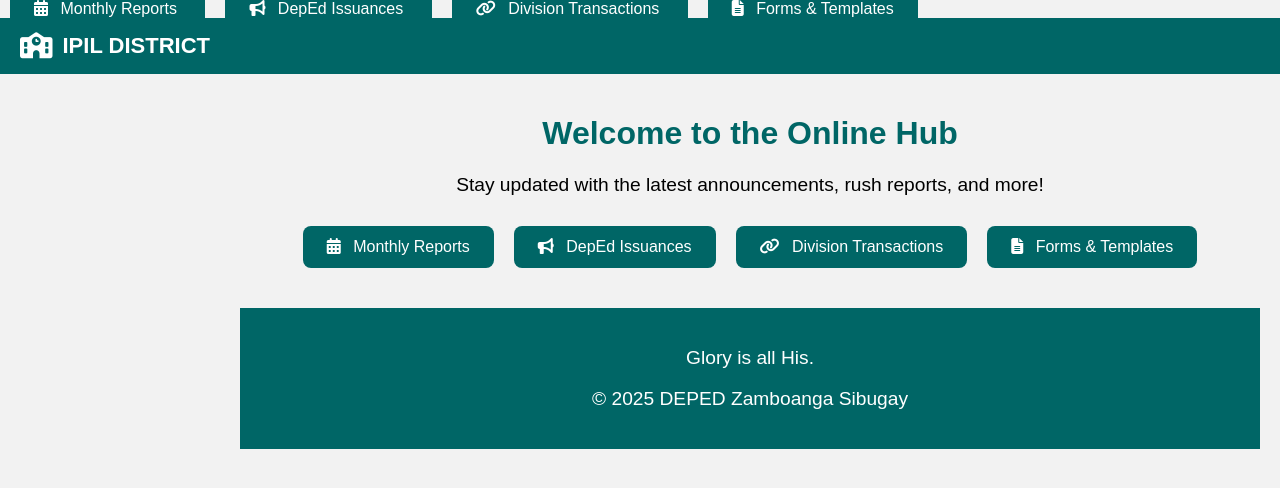
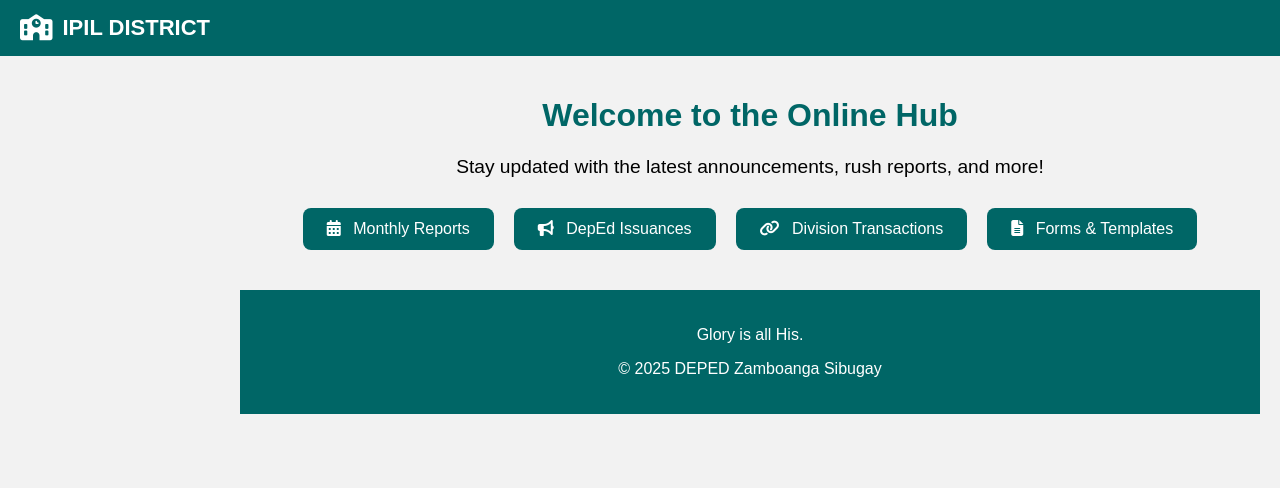
Before and after one commit to MarlahBalbuena/ipil-district-website, a plain HTML site: page index.html in a window 1280 px wide. Drawn offline with Linux system fonts and the light colour scheme.

Commit message:
Update index.html

```diff
--- a/index.html
+++ b/index.html
@@ -236,18 +236,12 @@
 <body>
 
   <!-- Sidebar -->
- <a href="https://drive.google.com/drive/folders/1InYL33i-PDf-ubmUanEcbEbqKkuzK3Di" class="service-btn" target="_blank">
-    <i class="fas fa-calendar-alt"></i> Monthly Reports
-  </a>
-  <a href="https://drive.google.com/drive/folders/1mVW6OUgrg_irr_ebAKazh6678CNP-_Cz" class="service-btn" target="_blank">
-    <i class="fas fa-bullhorn"></i> DepEd Issuances
-  </a>
-  <a href="#" onclick="navigate('division')" class="service-btn">
-    <i class="fas fa-link"></i> Division Transactions
-  </a>
-  <a href="https://drive.google.com/drive/folders/1jU_tP0NOJ7c_b4LUfhVb02kGwSygowrj" class="service-btn" target="_blank">
-    <i class="fas fa-file-alt"></i> Forms & Templates
-  </a>
+  <div class="sidebar" id="sidebar">
+    <a href="#" onclick="navigate('home')"><i class="fas fa-home"></i> Home</a>
+     <a href="https://drive.google.com/drive/folders/1nGkGpDE2yslBASo2DYV71nmZUn-SEc2v" class="service-btn"><i class="fas fa-calendar-alt"></i> Monthly Reports</a>
+     <a href="https://drive.google.com/drive/folders/1mVW6OUgrg_irr_ebAKazh6678CNP-_Cz" class="service-btn"><i class="fas fa-bullhorn"></i> DepEd Issuances</a>
+    <a href="#" onclick="navigate('division')"><i class="fas fa-link"></i> Division Transactions</a>
+   <a href="https://drive.google.com/drive/folders/1jU_tP0NOJ7c_b4LUfhVb02kGwSygowrj" class="service-btn"><i class="fas fa-file-alt"></i> Forms & Templates</a>
   </div>
 
   <!-- Header -->
@@ -262,20 +256,13 @@
       <h1>Welcome to the Online Hub</h1>
       <p>Stay updated with the latest announcements, rush reports, and more!</p>
 
-     <div class="service-btns">
-  <a href="https://drive.google.com/drive/folders/1InYL33i-PDf-ubmUanEcbEbqKkuzK3Di" class="service-btn" target="_blank">
-    <i class="fas fa-calendar-alt"></i> Monthly Reports
-  </a>
-  <a href="https://drive.google.com/drive/folders/1mVW6OUgrg_irr_ebAKazh6678CNP-_Cz" class="service-btn" target="_blank">
-    <i class="fas fa-bullhorn"></i> DepEd Issuances
-  </a>
-  <a href="#" onclick="navigate('division')" class="service-btn">
-    <i class="fas fa-link"></i> Division Transactions
-  </a>
-  <a href="https://drive.google.com/drive/folders/1jU_tP0NOJ7c_b4LUfhVb02kGwSygowrj" class="service-btn" target="_blank">
-    <i class="fas fa-file-alt"></i> Forms & Templates
-  </a>
-</div>
+      <div class="service-btns">
+        <a href="https://drive.google.com/drive/folders/1nGkGpDE2yslBASo2DYV71nmZUn-SEc2v" class="service-btn"><i class="fas fa-calendar-alt"></i> Monthly Reports</a>
+        <a href="https://drive.google.com/drive/folders/1mVW6OUgrg_irr_ebAKazh6678CNP-_Cz" class="service-btn"><i class="fas fa-bullhorn"></i> DepEd Issuances</a>
+        <a href="#" onclick="navigate('division')" class="service-btn"><i class="fas fa-link"></i> Division Transactions</a>
+        <a href="https://drive.google.com/drive/folders/1jU_tP0NOJ7c_b4LUfhVb02kGwSygowrj" class="service-btn"><i class="fas fa-file-alt"></i> Forms & Templates</a>
+      </div>
+    </div>
 
     <div id="division-transactions">
       <h2>Links for Division Transactions</h2>
```
